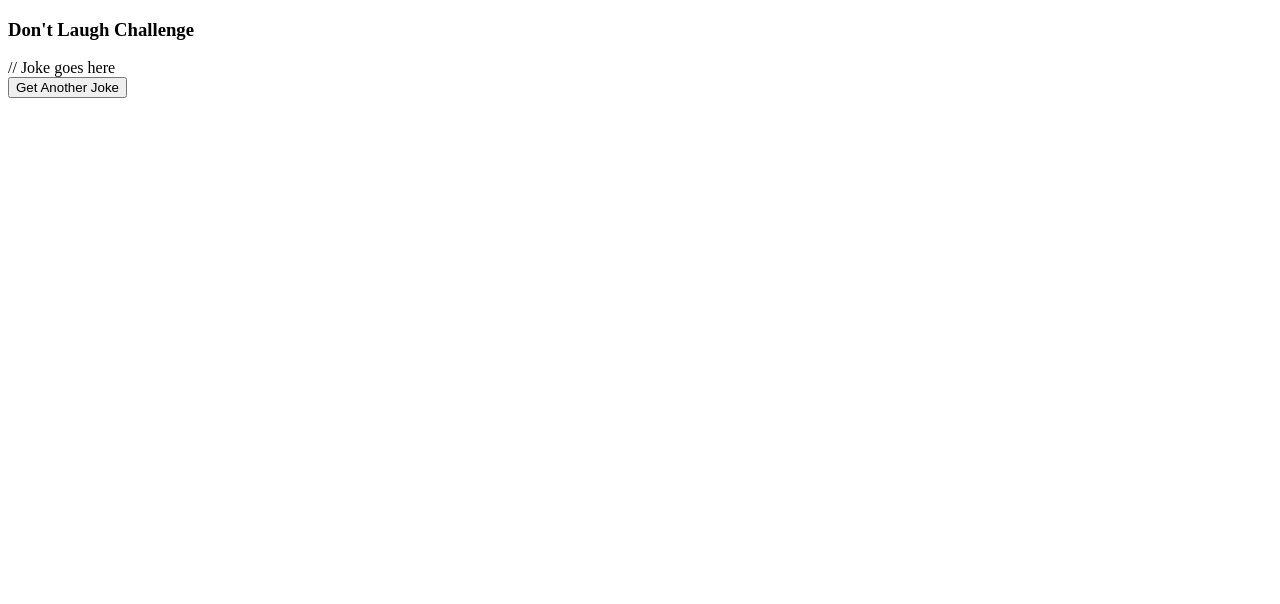
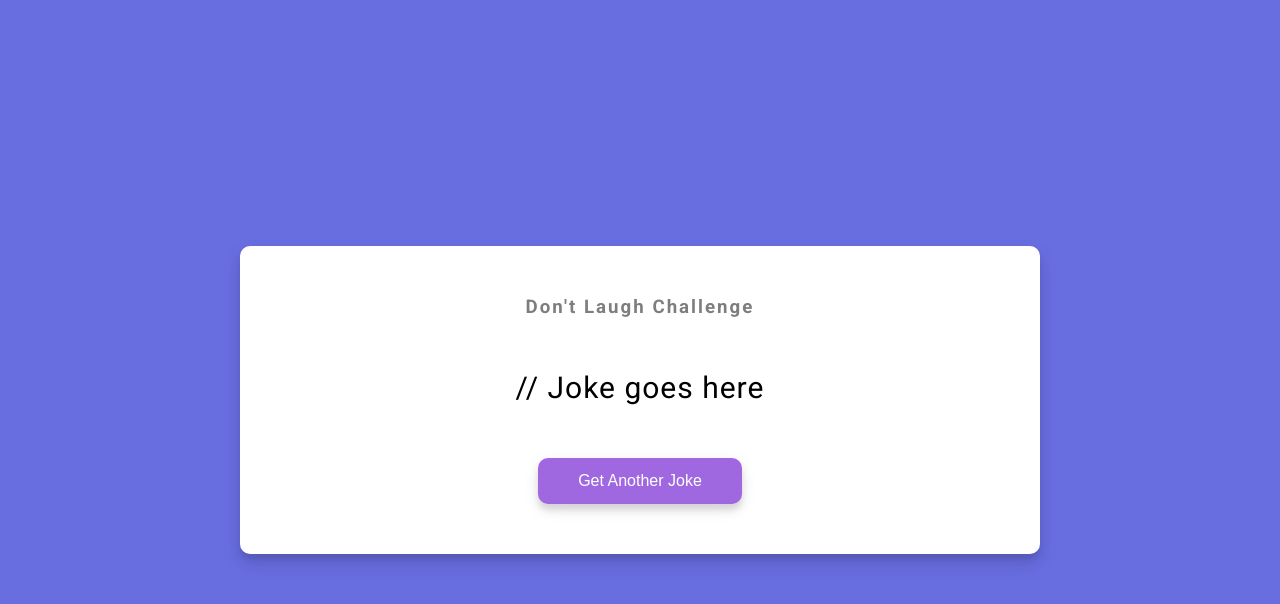
Before and after one commit to soymariavillaverde/EX-API-DadJokes, a plain HTML site: page index.html in a window 1280 px wide. Drawn offline with Linux system fonts and the light colour scheme.

Commit message:
Added classes to apply styles :lipstick:

```diff
--- a/styles.css
+++ b/styles.css
@@ -4,7 +4,7 @@
   box-sizing: border-box;
 }
 
- {
+body {
   background-color: #686de0;
   font-family: 'Roboto', sans-serif;
   display: flex;
@@ -17,7 +17,7 @@
   padding: 20px;
 }
 
-. {
+.container {
   background-color: #fff;
   border-radius: 10px;
   box-shadow: 0 10px 20px rgba(0, 0, 0, 0.1), 0 6px 6px rgba(0, 0, 0, 0.1);
@@ -27,13 +27,13 @@
   width: 800px;
 }
 
- {
+ h3 {
   margin: 0;
   opacity: 0.5;
   letter-spacing: 2px;
 }
 
-. {
+#joke {
   font-size: 30px;
   letter-spacing: 1px;
   line-height: 40px;
@@ -41,7 +41,7 @@
   max-width: 600px;
 }
 
-. {
+#jokeBtn {
   background-color: #9f68e0;
   color: #fff;
   border: 0;
@@ -52,10 +52,10 @@
   cursor: pointer;
 }
 
-.: {
+.btn:active {
   transform: scale(0.98);
 }
 
-.: {
+.btn:hover {
   outline: 0;
 }
```
